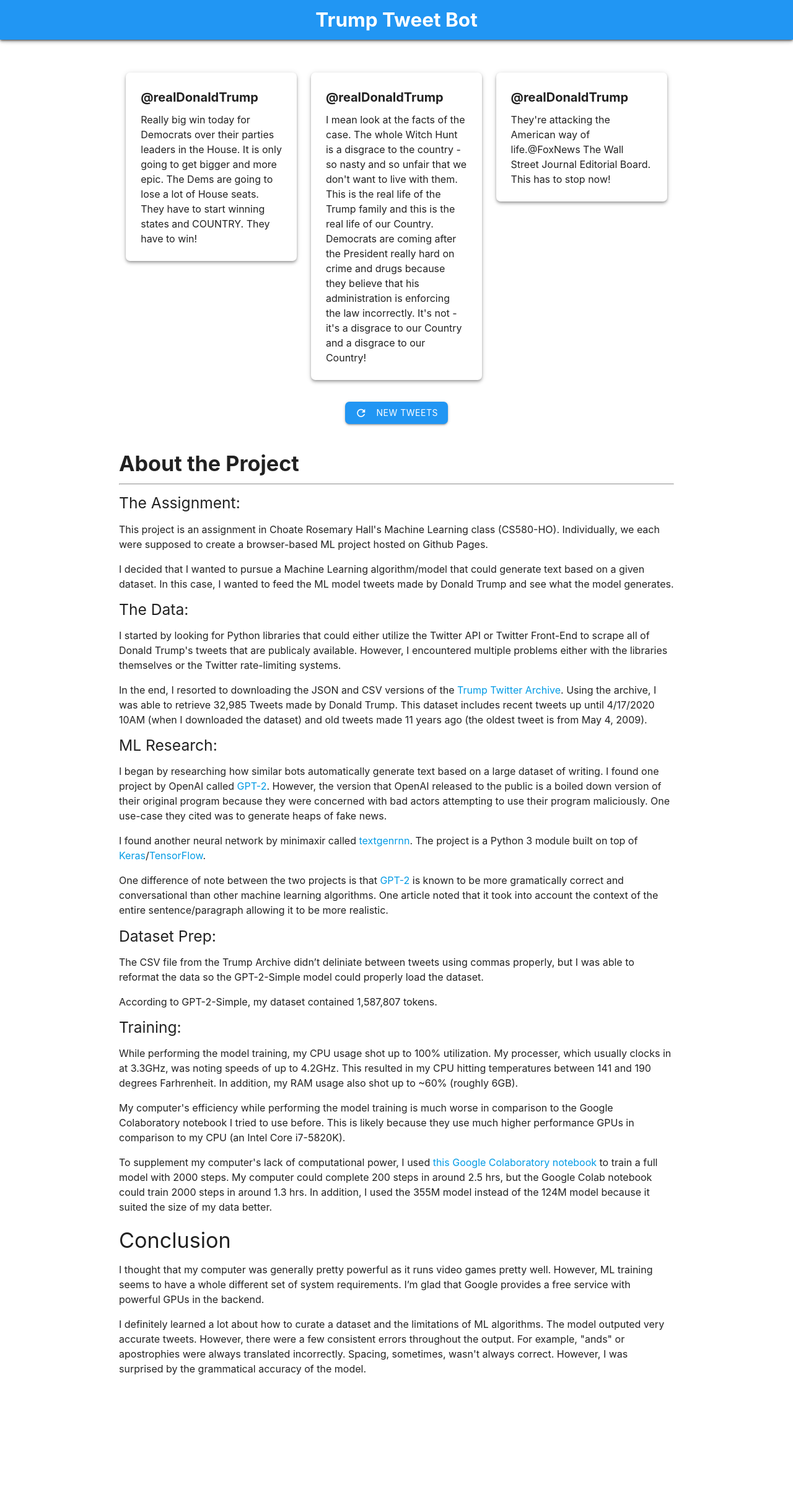
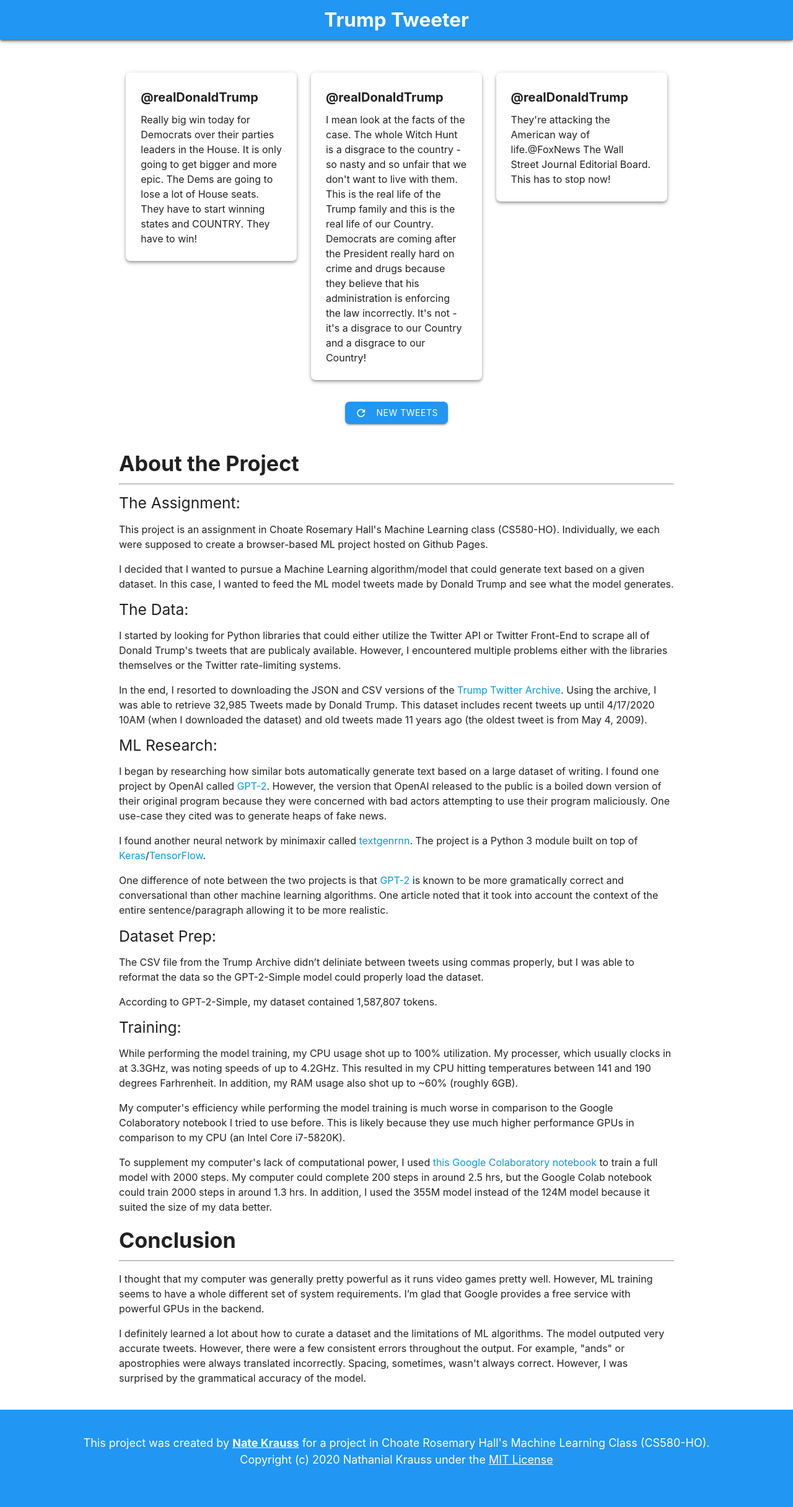
Before and after one commit to Kraussie/Trump-Tweeter, a plain HTML site: page docs/index.html in a window 1280 px wide. Shown: the whole page at 62% size. Before the commit the page ends 2236 px from the top, so only its background shows below. Drawn offline with nearby package versions, Linux system fonts and the light colour scheme.

Commit message:
add footer/conclusion + copyright

```diff
--- a/docs/index.html
+++ b/docs/index.html
@@ -22,7 +22,7 @@
     <div class="navbar-fixed">
         <nav>
             <div class="nav-wrapper blue z-depth-2">
-                <a class="brand-logo center"><b>Trump Tweet Bot</b></a>
+                <a class="brand-logo center" href="https://natekrauss.me/Trump-Tweet-Bot/"><b>Trump Tweeter</b></a>
             </div>
         </nav>
     </div> <br><br>
@@ -80,10 +80,18 @@
         <p>While performing the model training, my CPU usage shot up to 100% utilization. My processer, which usually clocks in at 3.3GHz, was noting speeds of up to 4.2GHz. This resulted in my CPU hitting temperatures between 141 and 190 degrees Farhrenheit. In addition, my RAM usage also shot up to ~60% (roughly 6GB).</p>
         <p>My computer's efficiency while performing the model training is much worse in comparison to the Google Colaboratory notebook I tried to use before. This is likely because they use much higher performance GPUs in comparison to my CPU (an Intel Core i7-5820K).</p>
         <p>To supplement my computer's lack of computational power, I used <a href="https://colab.research.google.com/drive/1UAjbJ9qrxm3lC9brGRovnIIXcJzzde4b">this Google Colaboratory notebook</a> to train a full model with 2000 steps. My computer could complete 200 steps in around 2.5 hrs, but the Google Colab notebook could train 2000 steps in around 1.3 hrs. In addition, I used the 355M model instead of the 124M model because it suited the size of my data better.</p>
-        <h4>Conclusion</h4>
+        <h4><b>Conclusion</b></h4><hr>
         <p>I thought that my computer was generally pretty powerful as it runs video games pretty well. However, ML training seems to have a whole different set of system requirements. I’m glad that Google provides a free service with powerful GPUs in the backend.</p>
         <p>I definitely learned a lot about how to curate a dataset and the limitations of ML algorithms. The model outputed very accurate tweets. However, there were a few consistent errors throughout the output. For example, "ands" or apostrophies were always translated incorrectly. Spacing, sometimes, wasn't always correct. However, I was surprised by the grammatical accuracy of the model.</p>
+    </div><br>
+
+    <div class="blue center">
+        <br>
+        <p style="color: white; font-size: 18px;">This project was created by <a href="https://natekrauss.me" style="color: white; text-decoration-color: white; text-decoration: underline; font-weight: bold;">Nate Krauss</a> for a project in Choate Rosemary Hall's Machine Learning Class (CS580-HO).<br>Copyright (c) 2020 Nathanial Krauss under the <a href="https://github.com/Kraussie/Trump-Tweet-Bot/blob/master/LICENSE" style="color: white; text-decoration-color: white; text-decoration: underline;">MIT License</a></p>
+        <br><br>
     </div>
+
+
     <script src="tweets.js"></script>
     <!-- Compiled and minified JavaScript -->
     <script src="https://cdnjs.cloudflare.com/ajax/libs/materialize/1.0.0/js/materialize.min.js"></script>
```
